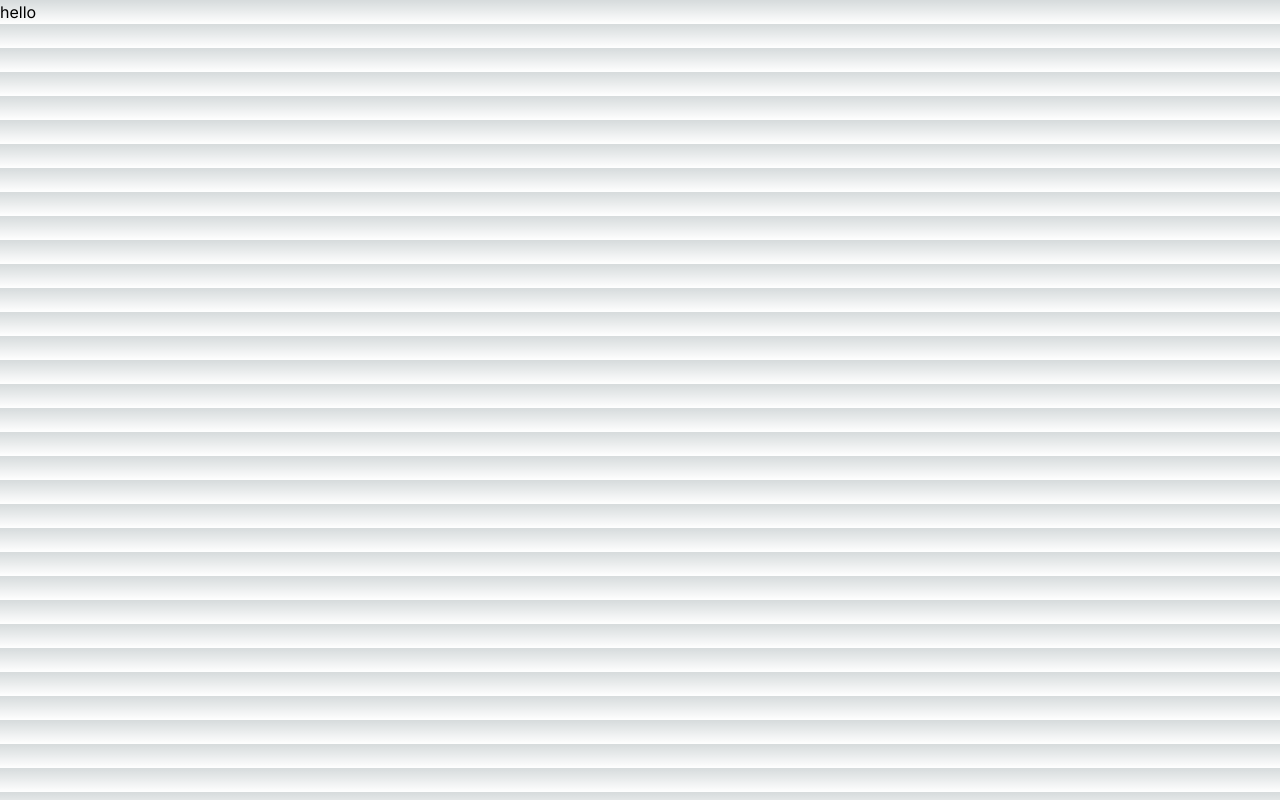
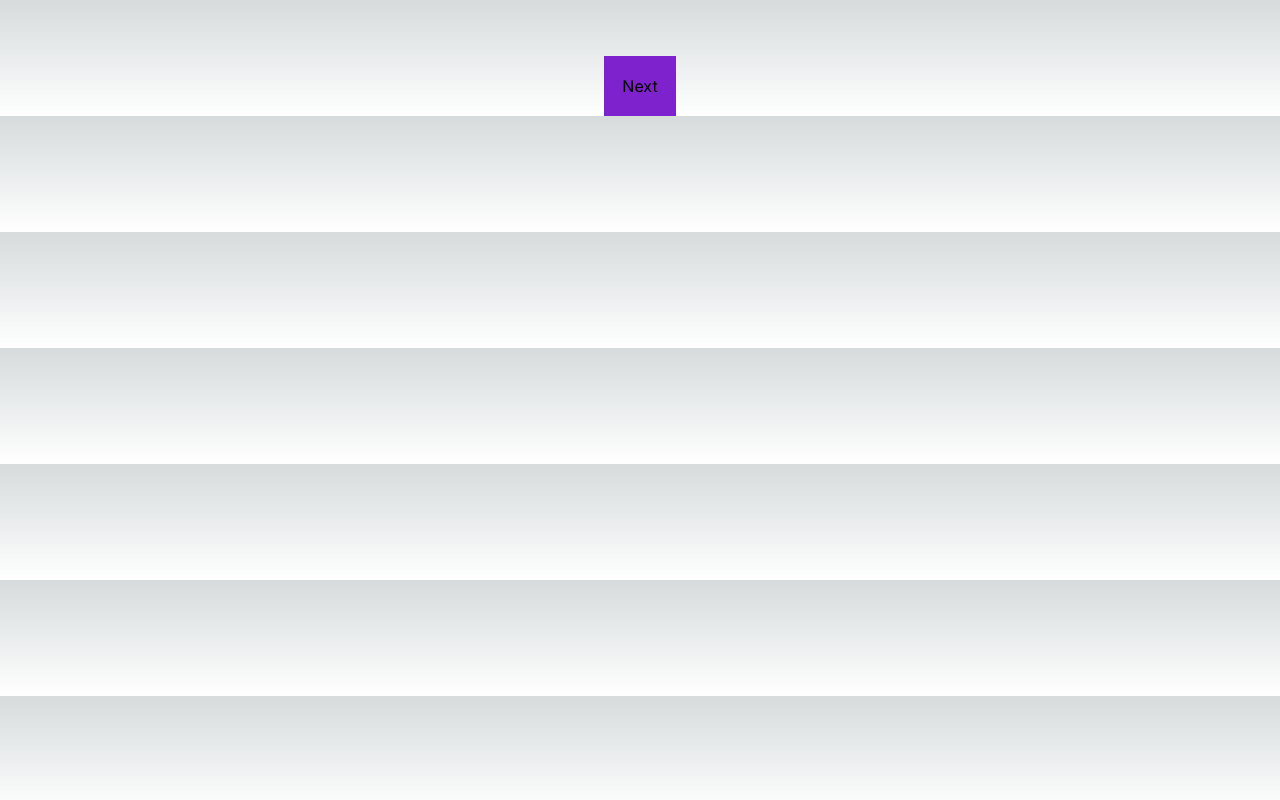
Before and after one commit to Preciousnnebuogor/25-Projects, a Next.js app: page / in a window 1280 px wide. Built offline with nearby package versions, Linux system fonts and the light colour scheme.

Commit message:
collected quote app

```diff
--- a/app/quote.tsx
+++ b/app/quote.tsx
@@ -1,6 +1,34 @@
-"use client"
-export default function Quotes(){
-    return <div>
-        hello
+"use client";
+
+import { useState } from "react";
+
+export default function Quotes() {
+  const [quote, setQuote] = useState("");
+  const ListQuote = [
+    "i believe we are here on the planet earth to live,grow up and do what we can to make this world a better place for all people to enjoy",
+    "Sometimes the most important thing in a whole day is the rest we take between two deep breaths",
+    "Knowing how to be solitary is central to the art of loving. When we can be alone, we can be with others without using them as a means of escape.",
+    "When I am not feeling my best I ask myself, What are you gonna do about it?” I use the negativity to fuel the transformation into a better me.",
+  ];
+
+  return (
+    <div>
+      <div className={`px-4 mt-4`}>
+        <h1>{quote}</h1>
+        <div className={`flex justify-center items-center`}>
+          <button
+            className={`border-purple-700 border-2 bg-purple-700 p-4 mt-10`}
+            onClick={() => {
+              const randomNumber = Math.random() * (ListQuote.length - 0) + 0;
+              const wholeNumber = Math.floor(randomNumber);
+              setQuote(ListQuote[wholeNumber]);
+              console.log(randomNumber,wholeNumber)
+            }}
+          >
+            Next
+          </button>
+        </div>
+      </div>
     </div>
+  );
 }
```
